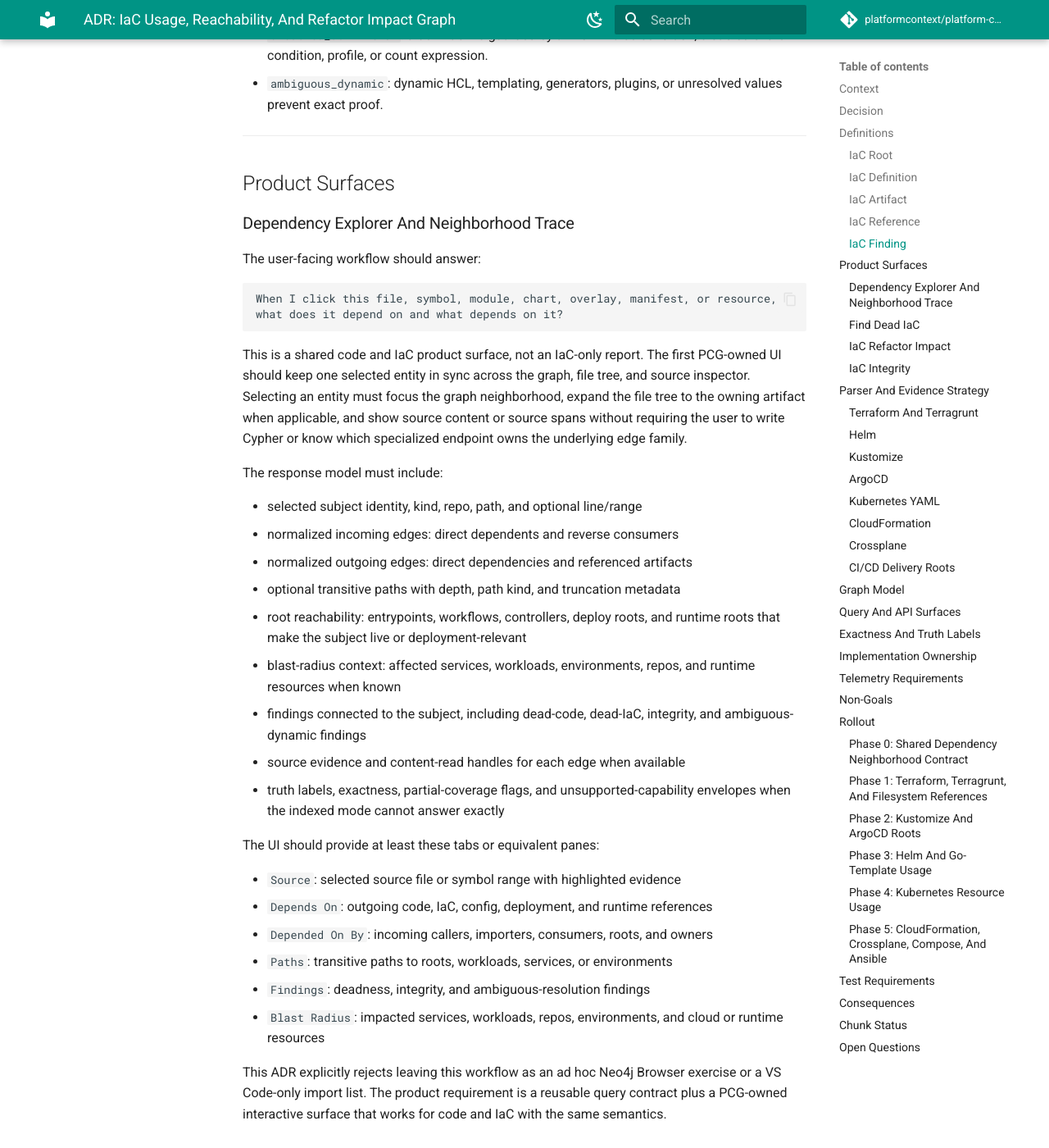
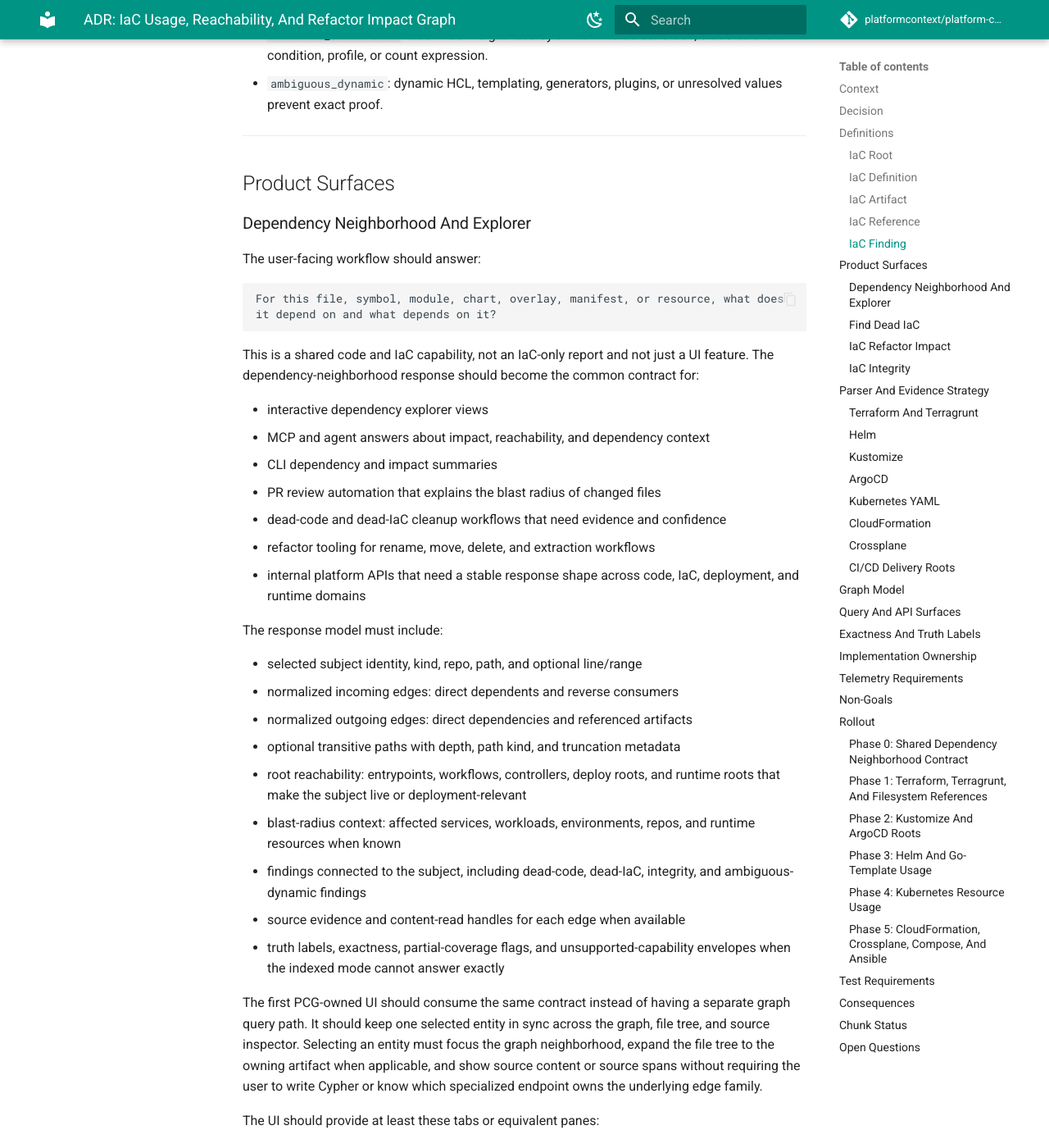
Before and after one commit to platformcontext/platform-context-graph, an MkDocs documentation site: the page built from docs/docs/adrs/2026-04-24-iac-usage-reachability-and-refactor-impact.md, in a window 1280 px wide and 1400 px high, scrolled down 5131 px. Shown: the whole window at 82% size. Built offline with MkDocs 1.6.1 and Material for MkDocs 9.7.7, drawn with Linux system fonts in a browser that asks for light colours; comment, search, counter and statistics services are not loaded; some of the changed text lies outside the part shown.

Commit message:
docs: frame dependency neighborhoods as shared capability

````diff
--- a/docs/docs/adrs/2026-04-24-iac-usage-reachability-and-refactor-impact.md
+++ b/docs/docs/adrs/2026-04-24-iac-usage-reachability-and-refactor-impact.md
@@ -87,9 +87,10 @@ manifest, or resource and immediately show:
 - truth labels, ambiguity reasons, and coverage limitations
 
 Tree-sitter and language parsers can provide code spans and symbol evidence, but
-the UI contract must not be a parser-specific feature. It must be backed by the
-same canonical graph, content store, usage edges, and truth-label protocol that
-serve HTTP, MCP, CLI, and future web/IDE surfaces.
+the neighborhood contract must not be a parser-specific or UI-specific feature.
+It must be backed by the same canonical graph, content store, usage edges, and
+truth-label protocol that serve HTTP, MCP, CLI, PR automation, refactor tooling,
+and future web/IDE surfaces.
 
 The graph also becomes the missing middle layer for end-to-end PCG relationships:
 
@@ -211,21 +212,27 @@ Initial finding classes:
 
 ## Product Surfaces
 
-### Dependency Explorer And Neighborhood Trace
+### Dependency Neighborhood And Explorer
 
 The user-facing workflow should answer:
 
 ```text
-When I click this file, symbol, module, chart, overlay, manifest, or resource,
-what does it depend on and what depends on it?
+For this file, symbol, module, chart, overlay, manifest, or resource, what does
+it depend on and what depends on it?
 ```
 
-This is a shared code and IaC product surface, not an IaC-only report. The first
-PCG-owned UI should keep one selected entity in sync across the graph, file tree,
-and source inspector. Selecting an entity must focus the graph neighborhood,
-expand the file tree to the owning artifact when applicable, and show source
-content or source spans without requiring the user to write Cypher or know which
-specialized endpoint owns the underlying edge family.
+This is a shared code and IaC capability, not an IaC-only report and not just a
+UI feature. The dependency-neighborhood response should become the common
+contract for:
+
+- interactive dependency explorer views
+- MCP and agent answers about impact, reachability, and dependency context
+- CLI dependency and impact summaries
+- PR review automation that explains the blast radius of changed files
+- dead-code and dead-IaC cleanup workflows that need evidence and confidence
+- refactor tooling for rename, move, delete, and extraction workflows
+- internal platform APIs that need a stable response shape across code, IaC,
+  deployment, and runtime domains
 
 The response model must include:
 
@@ -242,6 +249,13 @@ The response model must include:
 - source evidence and content-read handles for each edge when available
 - truth labels, exactness, partial-coverage flags, and unsupported-capability
   envelopes when the indexed mode cannot answer exactly
+
+The first PCG-owned UI should consume the same contract instead of having a
+separate graph query path. It should keep one selected entity in sync across the
+graph, file tree, and source inspector. Selecting an entity must focus the graph
+neighborhood, expand the file tree to the owning artifact when applicable, and
+show source content or source spans without requiring the user to write Cypher or
+know which specialized endpoint owns the underlying edge family.
 
 The UI should provide at least these tabs or equivalent panes:
 
````
Also changed, not shown: other parts of docs/docs/adrs/2026-04-24-iac-usage-reachability-and-refactor-impact.md (+2 -2 lines).
